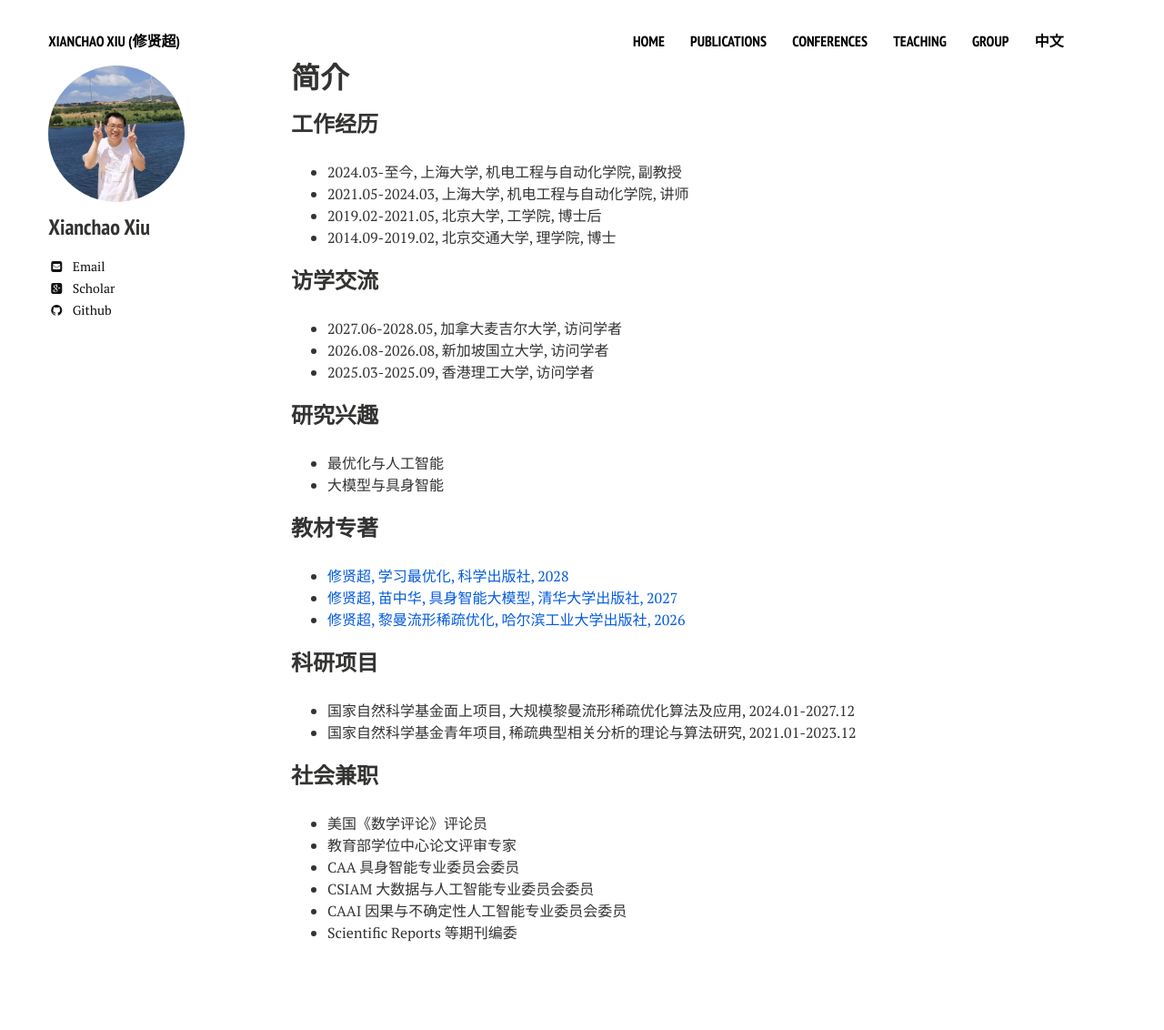
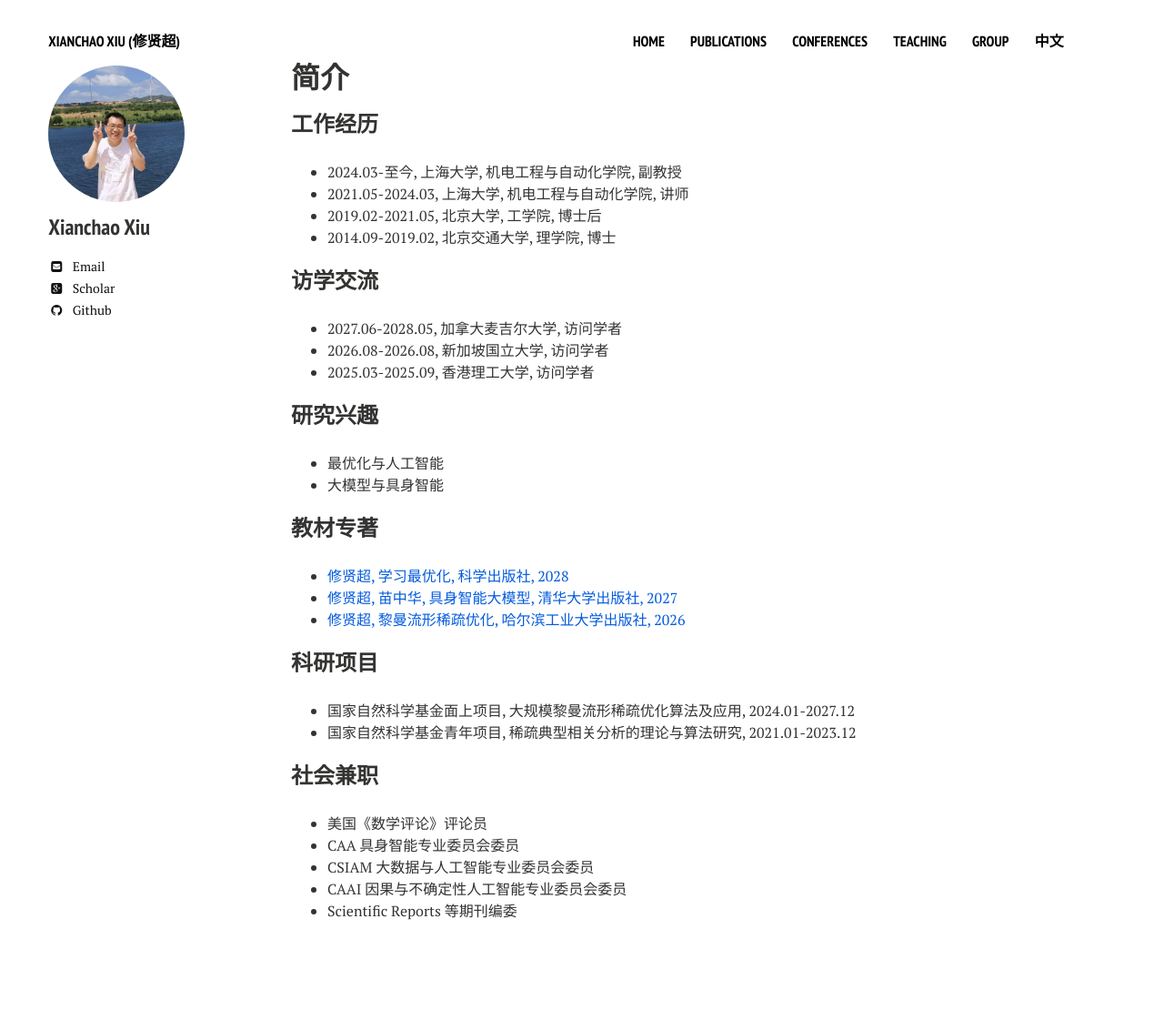
Before and after one commit to xianchaoxiu/xianchaoxiu.github.io, a Jekyll site: the page built from chinese/index.md, in a window 1280 px wide. Shown: the whole page at 91% size. Built offline with Jekyll 4.4.1, drawn with Linux system fonts in a browser that asks for light colours; nearby versions of some CDN libraries; after the commit the page ends 1108 px from its top, so only the background shows below that.

Commit message:
Update index.md

```diff
--- a/chinese/index.md
+++ b/chinese/index.md
@@ -38,7 +38,6 @@ share: false
 
 ### 社会兼职
 * 美国《数学评论》评论员 <br>
-* 教育部学位中心论文评审专家 <br>
 * CAA 具身智能专业委员会委员 <br>
 * CSIAM 大数据与人工智能专业委员会委员 <br>
 * CAAI 因果与不确定性人工智能专业委员会委员 <br>
```
